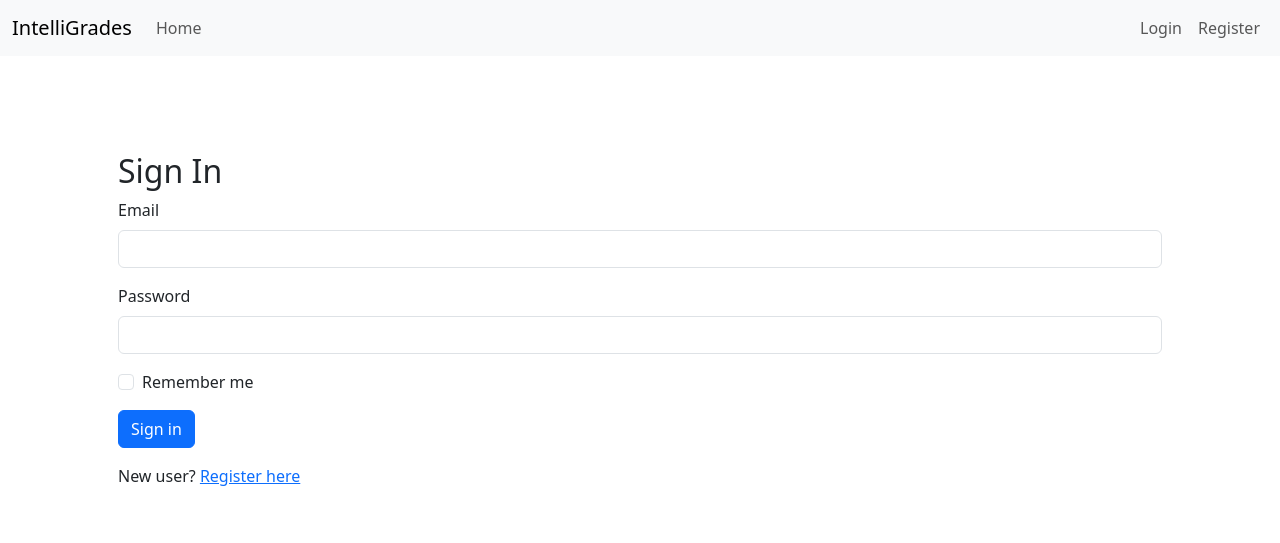
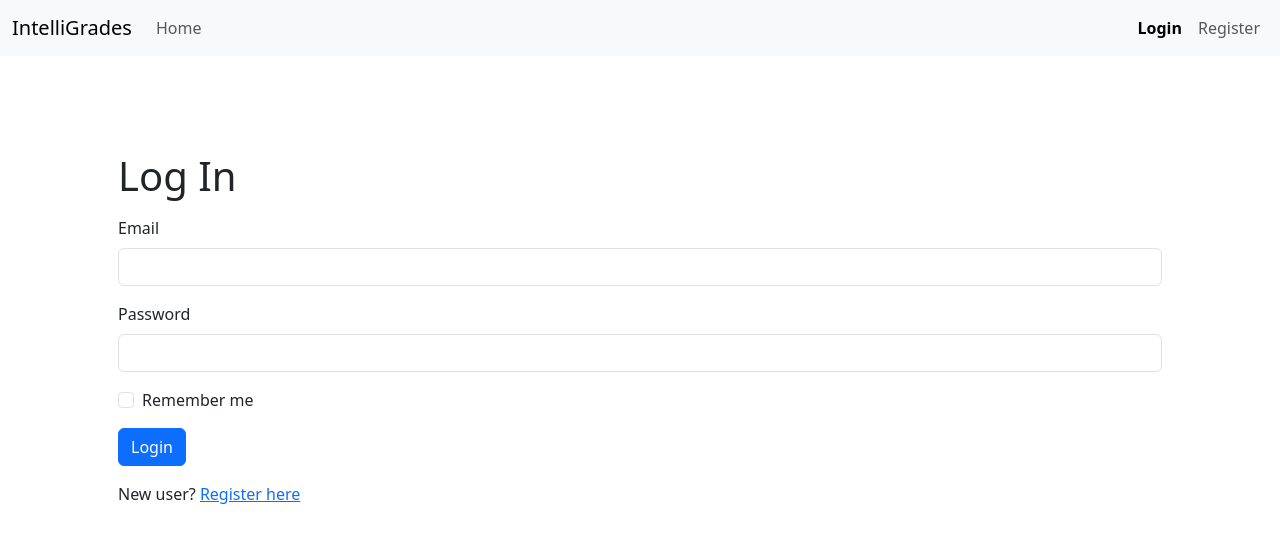
Before and after one commit to jona70x/lms-project, a Flask app: page /auth/login in a window 1280 px wide. Shown: the top 543 px of the page. Run offline with Flask 3, Linux system fonts and the light colour scheme.

Commit message:
Formatting changes

```diff
--- a/app/auth/templates/auth/login.html
+++ b/app/auth/templates/auth/login.html
@@ -1,6 +1,6 @@
 {% extends "base.html" %} {% block body %}
 <div class="container mt-5">
-  <h2>Sign In</h2>
+  <h1 class="mb-3">Log In</h1>
 
   <!-- Display flash messages -->
   {% with messages = get_flashed_messages(with_categories=true) %} {% if
--- a/app/auth/templates/auth/register.html
+++ b/app/auth/templates/auth/register.html
@@ -2,7 +2,7 @@
 
 {% block body %}
 <div class="container mt-5">
-    <h2>Register</h2>
+    <h1 class="mb-3">Register</h1>
     <form method="POST" novalidate>
         {{ form.hidden_tag() }}
 
--- a/app/forms.py
+++ b/app/forms.py
@@ -8,7 +8,7 @@ class LoginForm(FlaskForm):
     # username = StringField("Username", validators=[DataRequired()])
     password = PasswordField('Password', validators=[DataRequired()])
     remember_me = BooleanField('Remember me')
-    submit = SubmitField('Sign in', render_kw={"class": "btn btn-primary border-primary-subtle", })
+    submit = SubmitField('Login', render_kw={"class": "btn btn-primary border-primary-subtle", })
 
 """Registration Form Class"""
 class RegistrationForm(FlaskForm):
--- a/app/main/templates/main/index.html
+++ b/app/main/templates/main/index.html
@@ -8,9 +8,11 @@
     in one simple and easy to navigate platform. Being an student has never been
     more fun!
   </p>
+  {% if not current_user.is_authenticated %}
   <a href="{{ url_for('auth.login') }}" class="btn btn-primary btn-lg"
     >Get me started!</a
   >
+  {% endif %}
 </div>
 <div class="row align-items-md-stretch">
   <div class="col-md-6">
--- a/app/templates/base.html
+++ b/app/templates/base.html
@@ -144,7 +144,7 @@
             <!-- LOGIN -->
             <li class="nav-item">
               <a
-                class="nav-link {% if request.path.startswith('/login') %}active fw-bold{% endif %}"
+                class="nav-link {% if request.path.startswith('/auth/login') %}active fw-bold{% endif %}"
                 href="{{ url_for('auth.login') }}"
               >
                 Login
```
Also changed, not shown: other parts of app/templates/base.html (+1 -1 lines), README.md.
